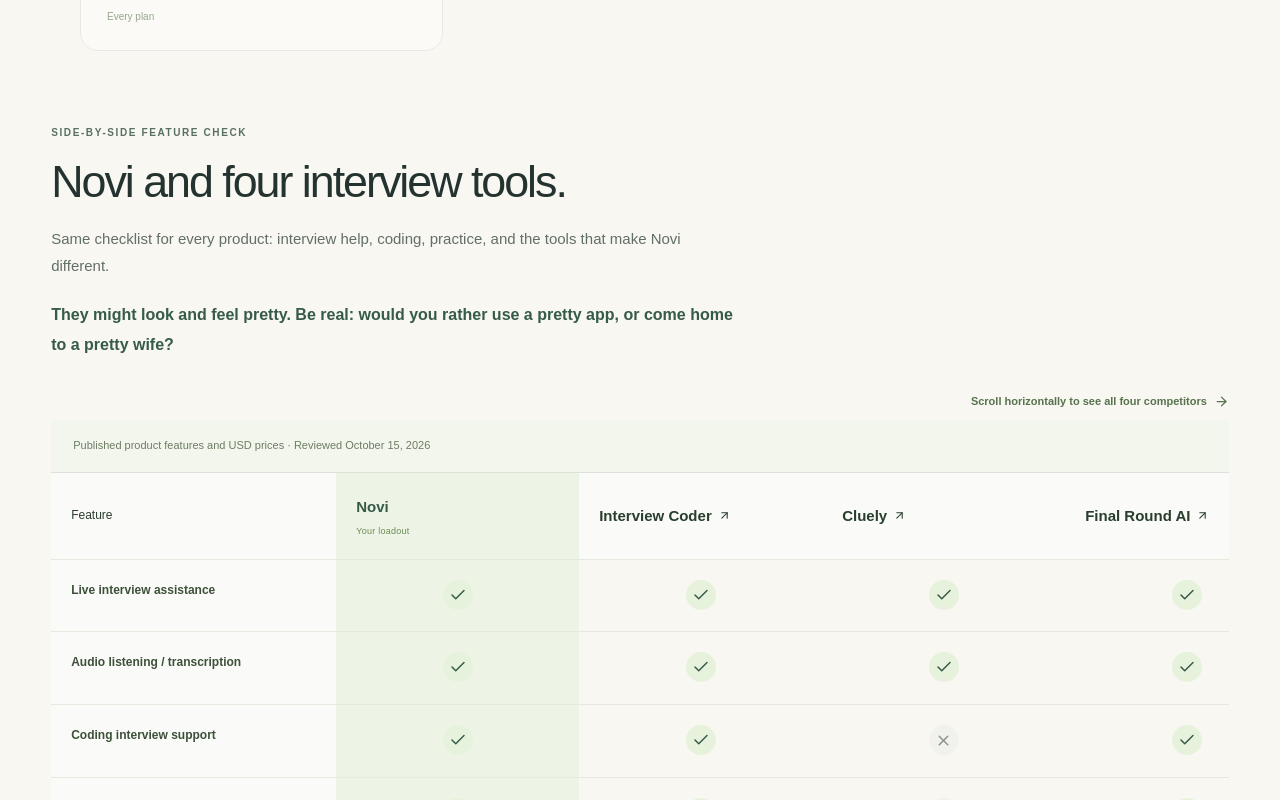
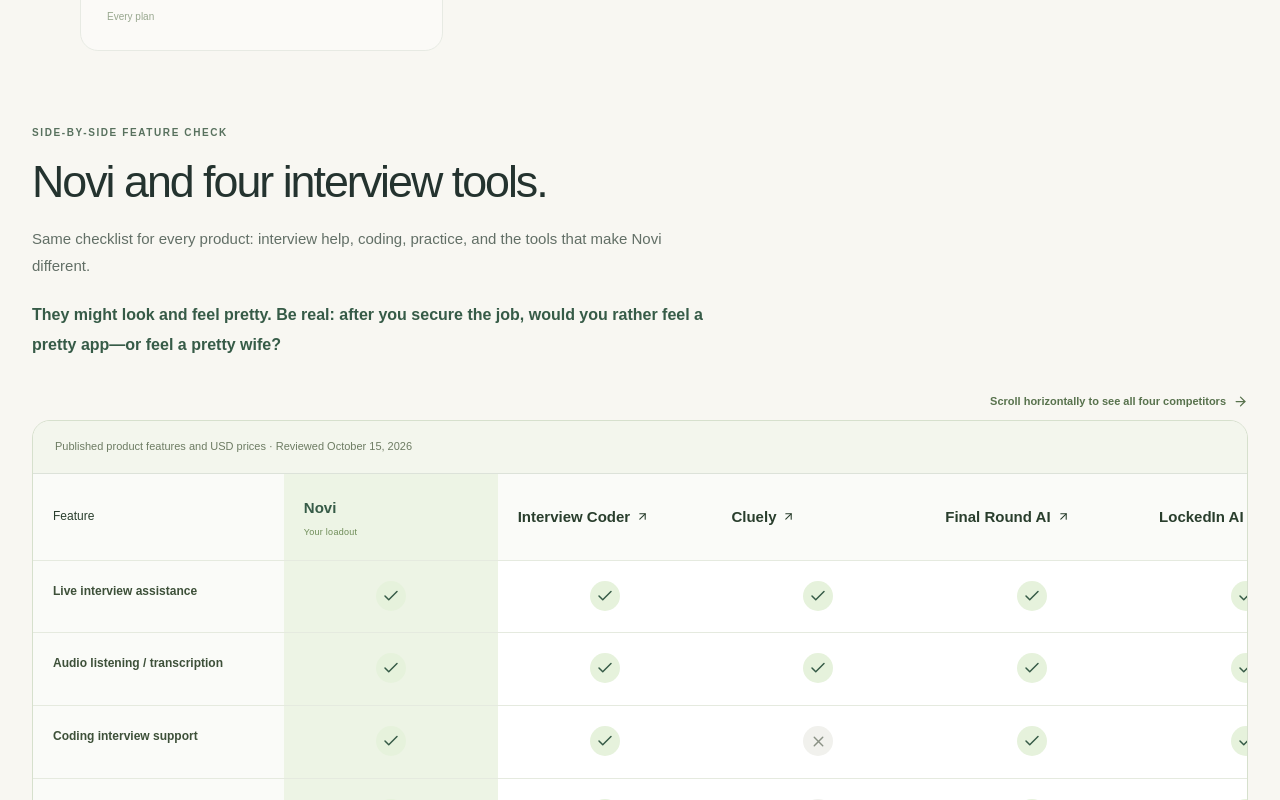
Before and after one commit to axjh03/Novi, a Next.js app in the folder webapp/: page /features in a window 1280 px wide. Shown: the part 5153-5953 px from the top of the page. Built offline with nearby package versions, Linux system fonts and the light colour scheme.

Commit message:
gandmasti3

```diff
--- a/webapp/src/app/features/features.module.css
+++ b/webapp/src/app/features/features.module.css
@@ -31,7 +31,7 @@
 .stats{display:grid;grid-template-columns:repeat(4,minmax(0,1fr));max-width:1120px;margin:0 auto;border-block:1px solid var(--line);padding:26px 0}
 .stats>div+div{border-left:1px solid var(--line)}.stats strong{display:block;font-size:25px;letter-spacing:-.04em;font-weight:500}.stats span{display:block;font-size:11px;color:var(--muted);margin-top:5px}
 .spotlights,.catalog,.comparison{max-width:1184px;margin:auto;padding:88px 32px 0;scroll-margin-top:104px}
-.comparison{max-width:none;padding-left:clamp(20px,4vw,64px);padding-right:clamp(20px,4vw,64px)}.comparison>.heading{max-width:1184px;margin-left:auto;margin-right:auto}.comparison .tableScroll{max-width:1700px;margin:0 auto;border:0;border-radius:0;background:transparent}
+.comparison{max-width:1320px}.comparison .tableScroll{max-width:none;border-radius:18px}
 .heading{margin-bottom:34px}.heading h2{max-width:820px;margin:14px 0 18px;font-size:clamp(30px,3.5vw,45px);line-height:1.14;font-weight:500;letter-spacing:-.045em}.heading>p{max-width:690px;color:var(--muted);font-size:15px;line-height:1.85}
 .spotlightGrid{display:grid;grid-template-columns:repeat(2,minmax(0,1fr));gap:24px}
 .gazeCard,.projectCard{min-width:0;padding:30px;border:1px solid #dce5d4;border-radius:26px;background:linear-gradient(145deg,#f0f5e8,#e5eddc)}
@@ -65,7 +65,7 @@
 .tableScroll :is(th,td):nth-child(2){background:#edf4e5;color:#365b47}.tableScroll tbody tr:last-child :is(th,td){border-bottom:0}
 .tableBadge{display:block;margin-top:3px;font-size:9px;font-weight:500;letter-spacing:.03em;color:#6d8b56}
 .sourceNote{font-size:11px;line-height:1.85;color:var(--muted);margin:18px 4px 0}.sourceNote a{text-decoration:underline;text-underline-offset:3px}
-.tableScroll table{min-width:1500px}.tableScroll tbody td{text-align:center;vertical-align:middle}.tableScroll tbody tr:last-child td{text-align:left;vertical-align:top}.yes,.no{display:inline-flex;align-items:center;justify-content:center;width:30px;height:30px;border-radius:50%}.yes{background:#e6f2dc;color:#365b47}.no{background:#f1f1ed;color:#8a9185}.comparisonJoke{margin-top:20px!important;font-size:16px!important;font-weight:700;color:#365b47!important}.scrollHint{display:flex;align-items:center;justify-content:flex-end;gap:7px;margin:0 auto 10px;max-width:1700px;font-size:11px;font-weight:600;color:#58724d}
+.tableScroll table{min-width:1320px}.tableScroll tbody td{text-align:center;vertical-align:middle}.tableScroll tbody tr:last-child td{text-align:left;vertical-align:top}.yes,.no{display:inline-flex;align-items:center;justify-content:center;width:30px;height:30px;border-radius:50%}.yes{background:#e6f2dc;color:#365b47}.no{background:#f1f1ed;color:#8a9185}.comparisonJoke{margin-top:20px!important;font-size:16px!important;font-weight:700;color:#365b47!important}.scrollHint{display:flex;align-items:center;justify-content:flex-end;gap:7px;margin:0 auto 10px;max-width:1320px;font-size:11px;font-weight:600;color:#58724d}
 .difference{display:flex;align-items:flex-start;gap:20px;padding:28px;margin-top:30px;background:#eaf0e2;border:1px solid #dbe5d0;border-radius:18px}.difference>svg{flex-shrink:0;color:#62844f}.difference h3{font-weight:500;font-size:19px;letter-spacing:-.025em}.difference p{font-size:13px;line-height:1.85;color:var(--muted);margin-top:10px}
 .closing{max-width:1120px;margin:80px auto 60px;padding:64px 32px;background:radial-gradient(ellipse at top right,#506e4560,transparent 65%),#20392d;border:1px solid #4c6b48;border-radius:30px;color:#f8f7f2;text-align:center}.closing .eyebrow{color:#adc59f}.closing h2{font-size:clamp(32px,4.2vw,54px);font-weight:500;letter-spacing:-.045em;margin:20px 0}.closing p{max-width:570px;margin:auto;font-size:14px;line-height:1.85;color:#bdceb4}.closing .primary{background:#f7f8ef;color:#2c4531;border-color:#f7f8ef}.closing .primary:hover{background:#e5edda}
 @keyframes float{0%,100%{translate:0 0}50%{translate:0 -9px}}
--- a/webapp/src/app/features/page.tsx
+++ b/webapp/src/app/features/page.tsx
@@ -83,7 +83,7 @@ export default function FeaturesPage() {
         </section>
 
         <section className={styles.comparison} id="compare" aria-labelledby="compare-title">
-          <div className={styles.heading}><span className={styles.eyebrow}>SIDE-BY-SIDE FEATURE CHECK</span><h2 id="compare-title">Novi and four interview tools.</h2><p>Same checklist for every product: interview help, coding, practice, and the tools that make Novi different.</p><p className={styles.comparisonJoke}>They might look and feel pretty. Be real: would you rather use a pretty app, or come home to a pretty wife?</p></div>
+          <div className={styles.heading}><span className={styles.eyebrow}>SIDE-BY-SIDE FEATURE CHECK</span><h2 id="compare-title">Novi and four interview tools.</h2><p>Same checklist for every product: interview help, coding, practice, and the tools that make Novi different.</p><p className={styles.comparisonJoke}>They might look and feel pretty. Be real: after you secure the job, would you rather feel a pretty app—or feel a pretty wife?</p></div>
           <p className={styles.scrollHint}>Scroll horizontally to see all four competitors <ArrowRight size={15} aria-hidden="true" /></p>
           <div className={styles.tableScroll} tabIndex={0} role="region" aria-label="Feature comparison of Novi and four competitors; scroll horizontally on smaller screens">
             <table><caption>Published product features and USD prices · Reviewed October 15, 2026</caption><thead><tr><th scope="col">Feature</th><th scope="col">Novi<span className={styles.tableBadge}>Your loadout</span></th><th scope="col"><a href="https://www.interviewcoder.co/" target="_blank" rel="noreferrer">Interview Coder <ArrowUpRight size={13} aria-hidden="true" /></a></th><th scope="col"><a href="https://cluely.com/pricing" target="_blank" rel="noreferrer">Cluely <ArrowUpRight size={13} aria-hidden="true" /></a></th><th scope="col"><a href="https://www.finalroundai.com/interview-copilot" target="_blank" rel="noreferrer">Final Round AI <ArrowUpRight size={13} aria-hidden="true" /></a></th><th scope="col"><a href="https://www.lockedinai.com/" target="_blank" rel="noreferrer">LockedIn AI <ArrowUpRight size={13} aria-hidden="true" /></a></th></tr></thead><tbody>{comparison.map(row => <tr key={row.feature}><th scope="row">{row.feature}</th>{(['novi', 'interviewCoder', 'cluely', 'finalRound', 'lockedIn'] as const).map(key => { const value = row[key]; return <td key={key}>{typeof value === 'boolean' ? <span className={value ? styles.yes : styles.no} aria-label={value ? 'Listed' : 'Not listed'} title={value ? 'Listed in public product information' : 'Not listed in reviewed public product information'}>{value ? <Check size={18} aria-hidden="true" /> : <X size={17} aria-hidden="true" />}</span> : value}</td>; })}</tr>)}</tbody></table>
```
